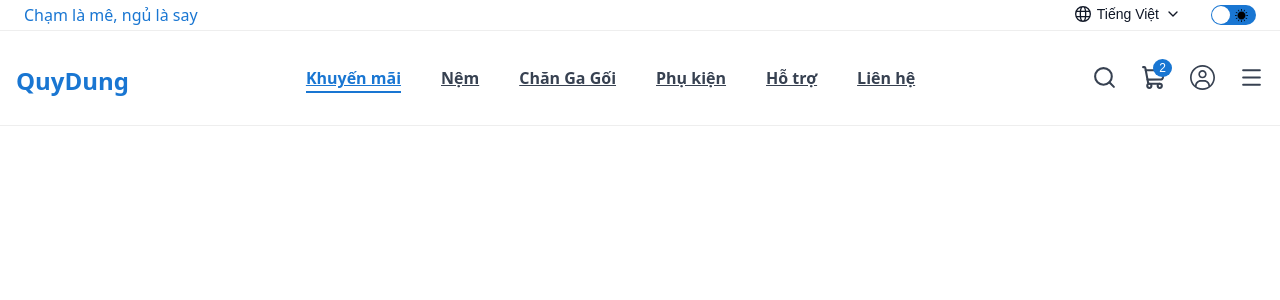
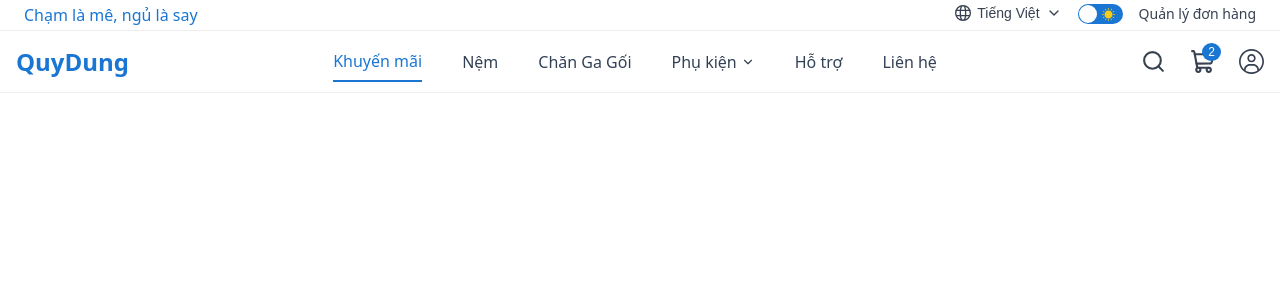
Before and after one commit to vtkienit/Ecommerce-Website, a React app in the folder frontend/app/: page / in a window 1280 px wide. Shown: the top 300 px of the page. Built offline with nearby package versions, Linux system fonts and the light colour scheme; the HTML template or start-up script is replaced by a standard one.

Commit message:
Update header

```diff
--- a/frontend/app/src/components/Button/Button.module.css
+++ b/frontend/app/src/components/Button/Button.module.css
@@ -7,6 +7,8 @@
   border-radius: 6px;
   background: transparent;
   padding: 0;
+  font-size: var(--font-size-sm);
+  color: var(--color-text-secondary)
 }
 
 /* VARIANT */
--- a/frontend/app/src/components/Header/Header.module.css
+++ b/frontend/app/src/components/Header/Header.module.css
@@ -23,10 +23,18 @@
   display: flex;
   align-items: center;
   justify-content: space-between;
-  padding: var(--spacing-xs) var(--spacing-md);
+  padding: 0 var(--spacing-md);
+  max-width: 1280px;
+  margin: 0 auto;
 }
 
 /* ===== Left ===== */
+.header__logo {
+  display: flex;
+  align-items: center;
+  margin: var(--font-size-sm) 0;
+}
+
 .header__logo a{
   font-size: var(--font-size-xl);
   font-weight: var(--font-weight-lg);
@@ -157,8 +165,11 @@
 }
 
 
-/* Responsive Mobile */
+/* Responsive Laptop */
 @media (min-width: 768px) {
+  .hide-on-desktop {
+    display: none !important;
+  }
 
   /* Header Top */
   .header__top {
@@ -170,6 +181,8 @@
     align-items: center;
     justify-content: space-between;
     padding: var(--spacing-xs) var(--spacing-lg);
+    max-width: 1280px;
+    margin: 0 auto;
   }
 
   .header__top-left--badge {
@@ -180,25 +193,16 @@
 
   .header__top-right {
     display: flex;
-    gap: var(--spacing-lg);
+    gap: var(--spacing-md);
   }
 
-  .lang {
+  .header__top-lang {
     position: relative;
+    cursor: pointer;
   }
 
-  .lang__btn {
-    display: flex;
-    align-items: center;
-    font-size: var(--font-size-sm);
-    color: var(--color-text-primary);
-    gap: 6px;
-    border: none;
-    background: none;
-  }
-
-  .lang__btn-icon {
-    color: var(--color-text-primary);
+  .lang__btn:hover .lang__btn-icon, .lang__btn:hover .icon, .lang__btn:hover span {
+    color: var(--color-header-primary);
   }
 
   .lang__menu {
@@ -228,6 +232,16 @@
     background: var(--color-background-secondary);
   }
 
+  .header__top-right-link {
+    font-size: var(--font-size-sm);
+    color: var(--color-text-secondary);
+    font-weight: var(--font-weight-md);
+    text-decoration: none;
+  }
+
+  .header__top-right-link:hover {
+    color: var(--color-header-primary)
+  }
 
   /* ===== Menu PC ===== */
   .header__menu {
@@ -238,7 +252,7 @@
   .header__menu-container {
     max-width: 1280px;
     margin: 0 auto;
-    padding: var(--spacing-sm) var(--spacing-lg);
+    padding: 0 var(--spacing-lg);
     display: flex;
     align-items: center;
     justify-content: center;
@@ -247,26 +261,65 @@
   .header__menu ul {
     display: flex;
     gap: var(--spacing-xl);
-    font-size: var(--font-size-md);
-    font-weight: var(--font-weight-lg);
     list-style: none;
     padding: 0;
-    margin: 5px 0;
+    margin: 0;
+  }
+
+  .header__menu-item a{
+    font-size: var(--font-size-md);
+    font-weight: var(--font-weight-md);
+    text-decoration: none;
+    cursor: pointer;
+    color: var(--color-text-tertiary);
+    padding: var(--spacing-sm) 0;
+    position: relative;
+  }
+
+  .header__menu-item a::after {
+    content: "";
+    position: absolute;
+    left: 0;
+    bottom: -2px;
+    width: 0;
+    height: 2px;
+    background: var(--color-header-primary);
+    transition: width 0.25s ease;
+  }
+
+  .header__menu-item a:hover::after {
+    width: 100%;
+  }
+
+  .header__menu-item--active a{
+    color: var(--color-header-primary);
+    border-bottom: 2px solid var(--color-header-primary);
   }
 
   .header__menu-item {
-    cursor: pointer;
-    color: var(--color-text-secondary);
+    display: flex;
+    gap: var(--spacing-xs);
+    align-items: center;
   }
 
-  .header__menu-item:hover {
+  .header__menu-item:hover .icon, .header__menu-item:hover a {
     color: var(--color-header-primary);
   }
 
-  .header__menu-item--active {
-    color: var(--color-header-primary);
-    border-bottom: 2px solid var(--color-header-primary);
-    padding-bottom: 2px;
+  .icon.up--hover {
+    display: none;
+  }
+
+  .header__menu-item:hover .icon.down--hover {
+    display: none;
+  }
+
+  .header__menu-item:hover .icon.up--hover {
+    display: inline;
+  }
+
+  .header__menu-item.--has-submenu {
+    position: relative;
   }
 
 }
--- a/frontend/app/src/components/Header/Header.tsx
+++ b/frontend/app/src/components/Header/Header.tsx
@@ -49,12 +49,12 @@ const Header = () => {
             <div className={styles["header__top-right"]}>
 
               {/* LANGUAGE */}
-              <div className={styles.lang} ref={langRef}>
-                <button className={styles["lang__btn"]} onClick={() => setOpen(prev => !prev)}>
-                  <Language width={16} height={16} className={styles["lang__btn-icon"]}/>
-                  {lang === "vi" ? "Tiếng Việt" : "English"}
-                  <ChevronDown size={16} />
-                </button>
+              <div className={styles["header__top-lang"]} ref={langRef}>
+                <Button className={styles["lang__btn"]} onClick={() => setOpen(prev => !prev)}>
+                  <Language width={16} height={16} className={styles["icon"]}/>
+                  <span>{lang === "vi" ? "Tiếng Việt" : "English"}</span>
+                  <ChevronDown size={16} className={styles.icon}/>
+                </Button>
 
                 {open && (
                   <div className={styles.lang__menu}>
@@ -70,6 +70,10 @@ const Header = () => {
 
               {/* THEME */}
               <ThemeToggle />
+
+              <Link to="/manage-order" className={styles["header__top-right-link"]}>
+                {t("manageOrder")}
+              </Link>
             </div>
           </div>
         </div>
@@ -80,19 +84,23 @@ const Header = () => {
 
             {/* Left */}
             <h1 className={styles.header__logo}>
-              <a href="/">QuyDung</a>
+              <Link to="/">QuyDung</Link>
             </h1>
 
             {/* NAV */}
             <nav className={styles.header__menu}>
               <div className={styles["header__menu-container"]}>
                 <ul>
-                  <li><Link to="/" className={clsx(styles["header__menu-item"], styles["header__menu-item--active"])}>{t("sale")}</Link></li>
-                  <li><Link to="/mattress" className={styles["header__menu-item"]}>{t("mattress")}</Link></li>
-                  <li><Link to="/bedding" className={styles["header__menu-item"]}>{t("bedding")}</Link></li>
-                  <li><Link to="/accessories" className={styles["header__menu-item"]}>{t("accessories")}</Link></li>
-                  <li><Link to="/support" className={styles["header__menu-item"]}>{t("support")}</Link></li>
-                  <li><Link to="/contact" className={styles["header__menu-item"]}>{t("contact")}</Link></li>
+                  <li className={clsx(styles["header__menu-item"], styles["header__menu-item--active"])}><Link to="/" >{t("sale")}</Link></li>
+                  <li className={styles["header__menu-item"]}><Link to="/mattress" >{t("mattress")}</Link></li>
+                  <li className={styles["header__menu-item"]}><Link to="/bedding" >{t("bedding")}</Link></li>
+                  <li className={clsx(styles["header__menu-item"], styles['--has-submenu'])}>
+                    <Link to="/accessories" > {t("accessories")}</Link>
+                    <ChevronDown size={14} className={clsx(styles["icon"], styles["down--hover"])} />
+                    <ChevronUp size={14} className={clsx(styles["icon"], styles["up--hover"])} />
+                  </li>
+                  <li className={styles["header__menu-item"]}><Link to="/support" >{t("support")}</Link></li>
+                  <li className={styles["header__menu-item"]}><Link to="/contact" >{t("contact")}</Link></li>
                 </ul>
               </div>
             </nav>
@@ -118,8 +126,8 @@ const Header = () => {
                 </span>}
               </Button>
 
-              <Button onClick={() => setMenuOpen(true)}>
-                <Menu className={styles.icon} width={25} height={25} />
+              <Button className={styles["hide-on-desktop"]} onClick={() => setMenuOpen(true)}>
+                <Menu className={clsx(styles.icon)} width={25} height={25} />
               </Button>
             </div>
           </div>
--- a/frontend/app/src/components/ThemeToggle/ThemeToggle.module.css
+++ b/frontend/app/src/components/ThemeToggle/ThemeToggle.module.css
@@ -40,10 +40,10 @@
 /* ICONS */
 .toggle__icon--light {
     margin-left: auto;
-    color: var(--color-orange);
+    color: var(--color-orange-primary);
 }
 
 .toggle__icon--dark {
     margin-left: 0;
-    color: var(--color-orange);
+    color: var(--color-orange-primary);
 }
--- a/frontend/app/src/theme/colors.css
+++ b/frontend/app/src/theme/colors.css
@@ -5,6 +5,7 @@
     --color-dark-quaternary: #94a3b8;
 
     --color-blue-primary: #1976D2;
+    --color-blue-secondary: #60A5FA;
 
     --color-white-primary: #ffffff;
     --color-white-secondary: #fafafa;
--- a/frontend/app/src/theme/theme.css
+++ b/frontend/app/src/theme/theme.css
@@ -24,7 +24,7 @@
     --color-text-tertiary: var(--color-white-tertiary);
     --color-text-quaternary: var(--color-white-quaternary);
 
-    --color-header-primary: var(--color-blue-primary);
+    --color-header-primary: var(--color-blue-secondary);
 
     --color-background-primary: var(--color-dark-primary);
     --color-background-secondary: var(--color-dark-secondary);
```
